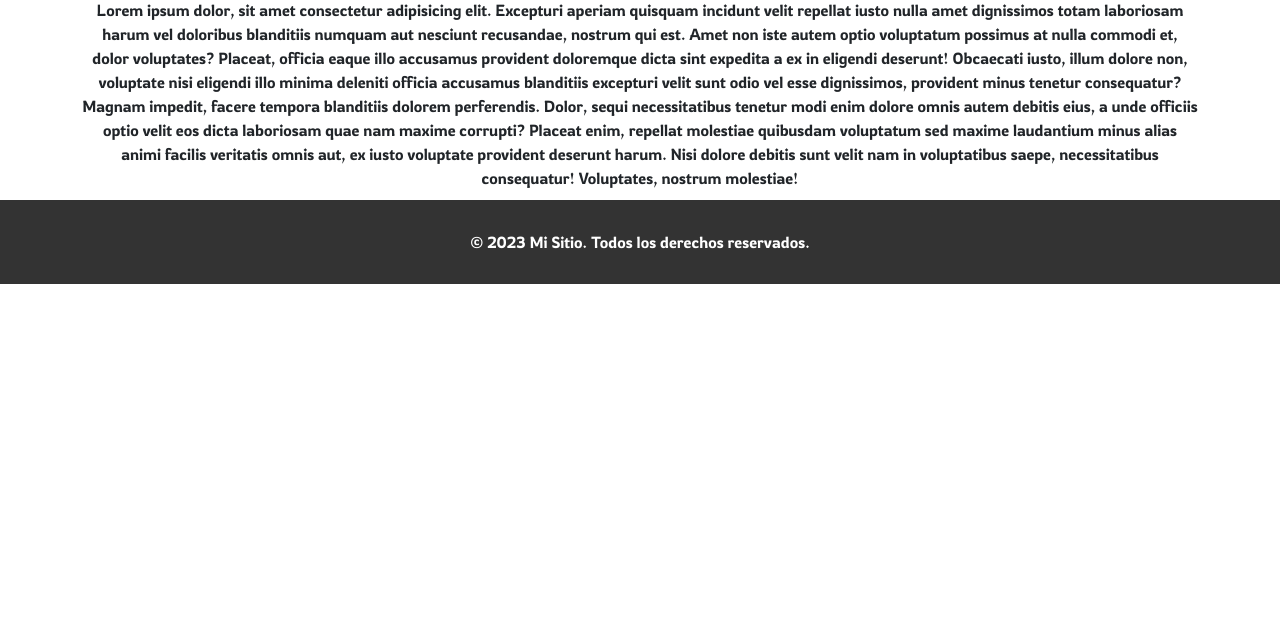
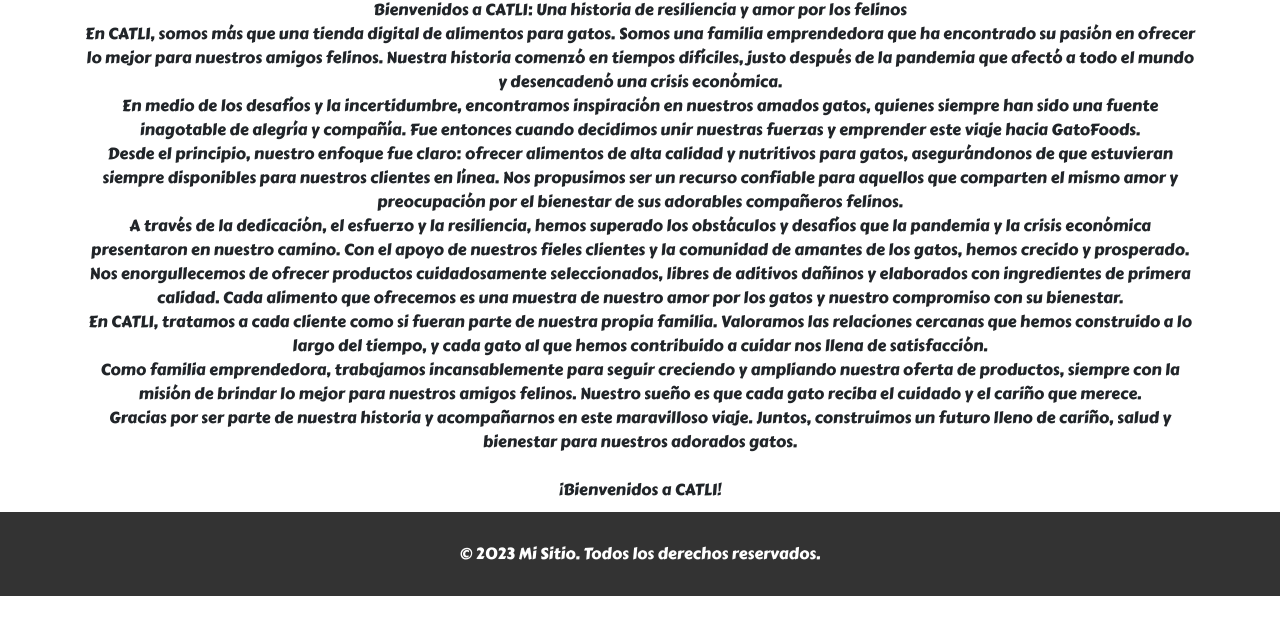
Before and after one commit to adriangordillo0/2da-preentrega-gordillo, a plain HTML site: page pages/nosotros.html in a window 1280 px wide. Shown: the part 160-800 px from the top of the page. Drawn offline with nearby package versions, Linux system fonts and the light colour scheme.

Commit message:
Importe font y cambie textos

```diff
--- a/css/main.css
+++ b/css/main.css
@@ -1,12 +1,13 @@
 @import url(https://fonts.googleapis.com/css2?family=Rowdies:wght@300&display=swap);
-
+@import url(https://fonts.googleapis.com/css2?family=Carter+One&family=Rowdies:wght@300&display=swap);
 * {
     margin: 0;
     padding: 0;
 }
 
 body {
-    font-family: Rowdies;
+    font-family: 'Rowdies', cursive;
+    font-family: 'Carter One', cursive;
 }
 
 /* Selectores
@@ -52,6 +53,10 @@ p {
     font-family: 'Gill Sans', 'Gill Sans MT', Calibri, 'Trebuchet MS', sans-serif;
     background-color: rgb(14, 93, 167);
     color: aliceblue;
+}
+.text-nos {
+    text-align: center;
+    font-family: Carter One;
 }
 
 /* 2. De tipo clase */
--- a/pages/nosotros.html
+++ b/pages/nosotros.html
@@ -56,22 +56,43 @@
   <main>
     <h1>Nosotros</h1>
     <h2>Quienes somos?</h2>
-    <p class="container">Lorem ipsum dolor, sit amet consectetur adipisicing elit. Excepturi aperiam quisquam incidunt
-      velit repellat
-      iusto nulla amet dignissimos totam laboriosam harum vel doloribus blanditiis numquam aut nesciunt
-      recusandae,
-      nostrum qui est. Amet non iste autem optio voluptatum possimus at nulla commodi et, dolor voluptates?
-      Placeat,
-      officia eaque illo accusamus provident doloremque dicta sint expedita a ex in eligendi deserunt! Obcaecati
-      iusto, illum dolore non, voluptate nisi eligendi illo minima deleniti officia accusamus blanditiis excepturi
-      velit sunt odio vel esse dignissimos, provident minus tenetur consequatur? Magnam impedit, facere tempora
-      blanditiis dolorem perferendis. Dolor, sequi necessitatibus tenetur modi enim dolore omnis autem debitis
-      eius, a
-      unde officiis optio velit eos dicta laboriosam quae nam maxime corrupti? Placeat enim, repellat molestiae
-      quibusdam voluptatum sed maxime laudantium minus alias animi facilis veritatis omnis aut, ex iusto voluptate
-      provident deserunt harum. Nisi dolore debitis sunt velit nam in voluptatibus saepe, necessitatibus
-      consequatur!
-      Voluptates, nostrum molestiae!</p>
+    <p class="text-nos container">Bienvenidos a CATLI: Una historia de resiliencia y amor por los felinos
+      <br>
+      En CATLI, somos más que una tienda digital de alimentos para gatos. Somos una familia emprendedora que ha
+      encontrado su pasión en ofrecer lo mejor para nuestros amigos felinos. Nuestra historia comenzó en tiempos
+      difíciles, justo después de la pandemia que afectó a todo el mundo y desencadenó una crisis económica.
+      <br>
+      En medio de los desafíos y la incertidumbre, encontramos inspiración en nuestros amados gatos, quienes siempre han
+      sido una fuente inagotable de alegría y compañía. Fue entonces cuando decidimos unir nuestras fuerzas y emprender
+      este viaje hacia GatoFoods.
+      <br>
+      Desde el principio, nuestro enfoque fue claro: ofrecer alimentos de alta calidad y nutritivos para gatos,
+      asegurándonos de que estuvieran siempre disponibles para nuestros clientes en línea. Nos propusimos ser un recurso
+      confiable para aquellos que comparten el mismo amor y preocupación por el bienestar de sus adorables compañeros
+      felinos.
+      <br>
+      A través de la dedicación, el esfuerzo y la resiliencia, hemos superado los obstáculos y desafíos que la pandemia
+      y la crisis económica presentaron en nuestro camino. Con el apoyo de nuestros fieles clientes y la comunidad de
+      amantes de los gatos, hemos crecido y prosperado.
+      <br>
+      Nos enorgullecemos de ofrecer productos cuidadosamente seleccionados, libres de aditivos dañinos y elaborados con
+      ingredientes de primera calidad. Cada alimento que ofrecemos es una muestra de nuestro amor por los gatos y
+      nuestro compromiso con su bienestar.
+      <br>
+      En CATLI, tratamos a cada cliente como si fueran parte de nuestra propia familia. Valoramos las relaciones
+      cercanas que hemos construido a lo largo del tiempo, y cada gato al que hemos contribuido a cuidar nos llena de
+      satisfacción.
+      <br>
+      Como familia emprendedora, trabajamos incansablemente para seguir creciendo y ampliando nuestra oferta de
+      productos, siempre con la misión de brindar lo mejor para nuestros amigos felinos. Nuestro sueño es que cada gato
+      reciba el cuidado y el cariño que merece.
+      <br>
+      Gracias por ser parte de nuestra historia y acompañarnos en este maravilloso viaje. Juntos, construimos un futuro
+      lleno de cariño, salud y bienestar para nuestros adorados gatos.
+      <br>
+      <br>
+      ¡Bienvenidos a CATLI!
+    </p>
   </main>
 
   <footer>
```
